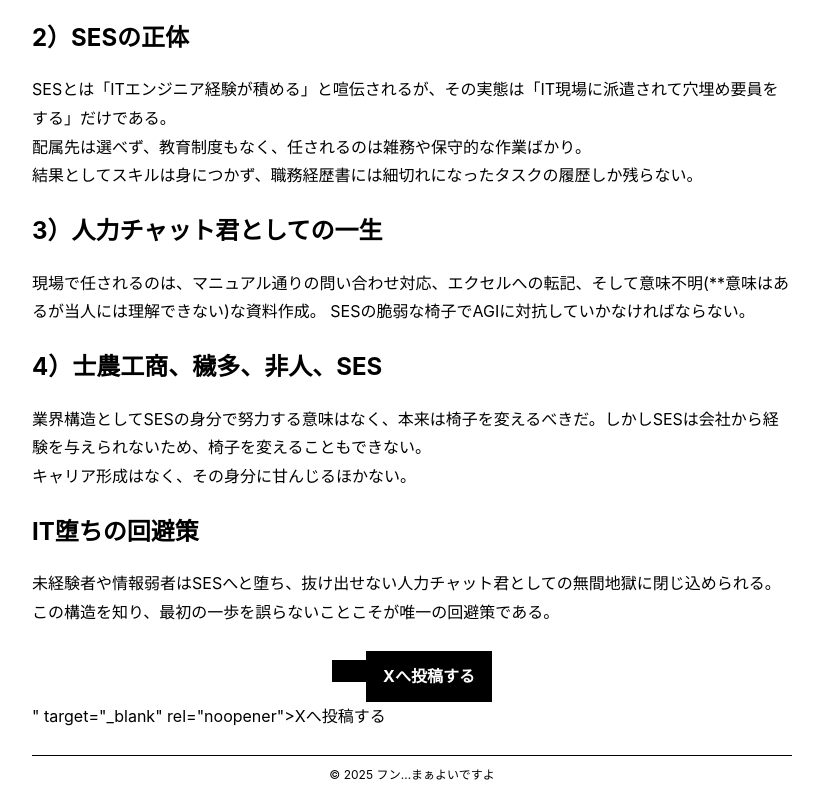
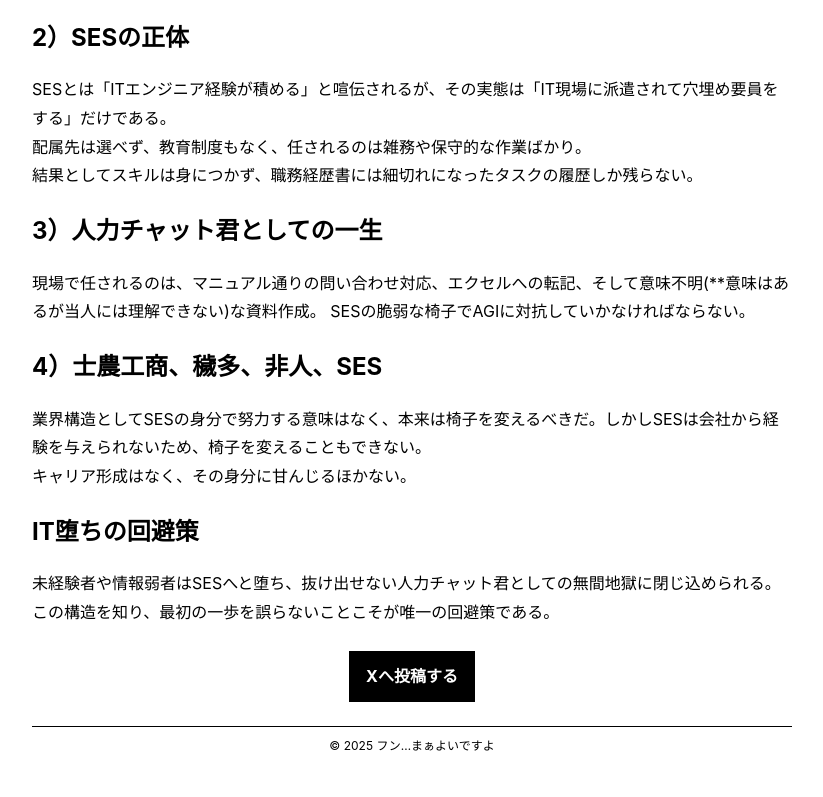
Before and after one commit to syamo-game/syamo-game.github.io, a plain HTML site: page posts/post-20250917/index.html in a window 1280 px wide. Shown: the part 845-1642 px from the top of the page, without its empty margins (228-1051 px from the left). After the commit the page ends 1613 px from the top, so only its background shows below. Drawn offline with Linux system fonts and the light colour scheme.

Commit message:
Update index.html

```diff
--- a/posts/post-20250917/index.html
+++ b/posts/post-20250917/index.html
@@ -73,9 +73,7 @@
   </p>
 
   <div class="share">
-    <a class="x-btn" href="<div class="share">
-  <a class="x-btn" href="https://twitter.com/intent/tweet?text=%E4%BB%95%E4%BA%8B%E3%81%AFIT%E7%B3%BB%E3%81%A7%E3%81%99%20%E2%80%94%20%E3%83%95%E3%83%B3%E2%80%A6%E3%81%BE%E3%81%81%E3%82%88%E3%81%84%E3%81%A7%E3%81%99%E3%82%88&amp;url=https%3A//syamo-game.github.io/posts/post-20250917/" target="_blank" rel="noopener">Xへ投稿する</a>
-</div>" target="_blank" rel="noopener">Xへ投稿する</a>
+    <a class="x-btn" href="https://twitter.com/intent/tweet?text=%E4%BB%95%E4%BA%8B%E3%81%AFIT%E7%B3%BB%E3%81%A7%E3%81%99%20%E2%80%94%20%E3%83%95%E3%83%B3%E2%80%A6%E3%81%BE%E3%81%81%E3%82%88%E3%81%84%E3%81%A7%E3%81%99%E3%82%88&amp;url=https%3A//syamo-game.github.io/posts/post-20250917/" target="_blank" rel="noopener">Xへ投稿する</a>
   </div>
   <div class="footer">© 2025 フン…まぁよいですよ</div>
 </main>
```
